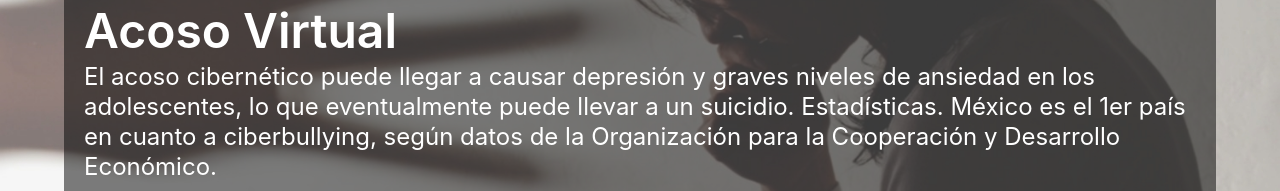
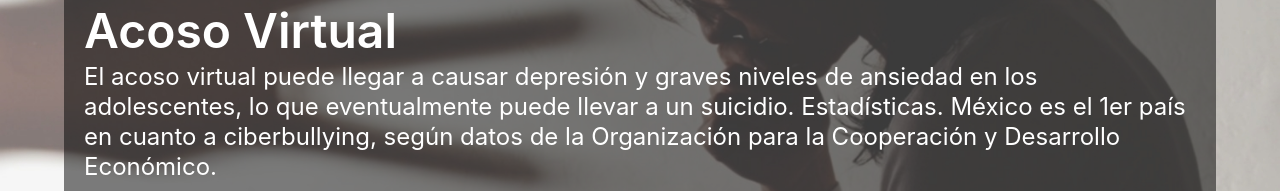
Before and after one commit to dawling/acoso-virtual, a plain HTML site: page index.html in a window 1280 px wide. Shown: the part 307-498 px from the top of the page. Drawn offline with Linux system fonts and the light colour scheme.

Commit message:
agregue una cosita xd

```diff
--- a/index.html
+++ b/index.html
@@ -58,7 +58,7 @@
           Acoso Virtual
         </h1>
         <h2 class="subtitle has-text-white is-size-4">
-            El acoso cibernético puede llegar a causar depresión y graves niveles de ansiedad en los adolescentes, lo que eventualmente puede llevar a un suicidio. Estadísticas. México es el 1er país en cuanto a ciberbullying, según datos de la Organización para la Cooperación y Desarrollo Económico.
+            El acoso virtual puede llegar a causar depresión y graves niveles de ansiedad en los adolescentes, lo que eventualmente puede llevar a un suicidio. Estadísticas. México es el 1er país en cuanto a ciberbullying, según datos de la Organización para la Cooperación y Desarrollo Económico.
         </h2>
       </div>
     </div>
```
